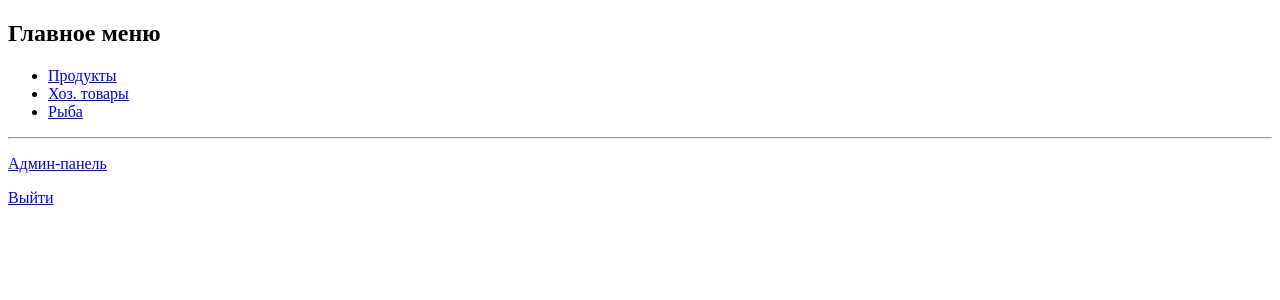
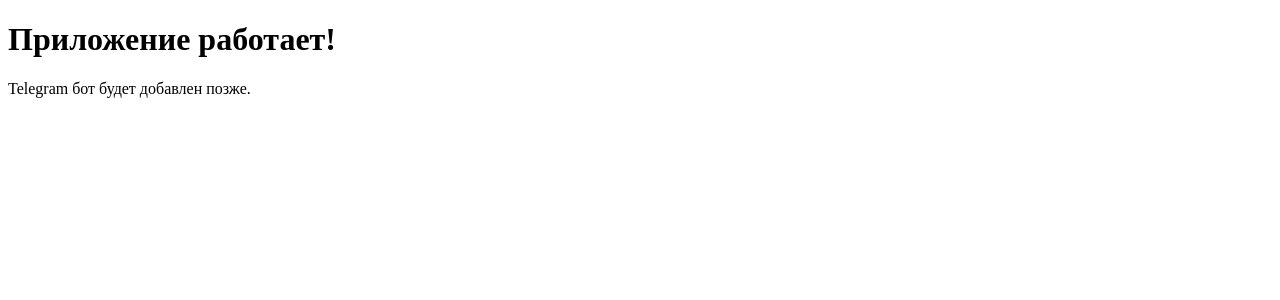
Before and after one commit to vladimir669/dikiyrpk.tech, a Flask app: template templates/index.html in a window 1280 px wide. Shown: the top 300 px of the page. Run offline with Flask 2, Linux system fonts and the light colour scheme; the template is opened without the code that fills it, so the values that code supplies are empty.

Commit message:
Update index.html

```diff
--- a/templates/index.html
+++ b/templates/index.html
@@ -1,18 +1,10 @@
 <!DOCTYPE html>
-<html lang="ru">
+<html>
 <head>
-    <meta charset="UTF-8">
-    <title>Меню</title>
+    <title>Telegram Bot</title>
 </head>
 <body>
-    <h2>Главное меню</h2>
-    <ul>
-        <li><a href="/products">Продукты</a></li>
-        <li><a href="/hoz">Хоз. товары</a></li>
-        <li><a href="/fish">Рыба</a></li>
-    </ul>
-    <hr>
-    <p><a href="/admin">Админ-панель</a></p>
-    <p><a href="/logout">Выйти</a></p>
+    <h1>Приложение работает!</h1>
+    <p>Telegram бот будет добавлен позже.</p>
 </body>
 </html>
```
